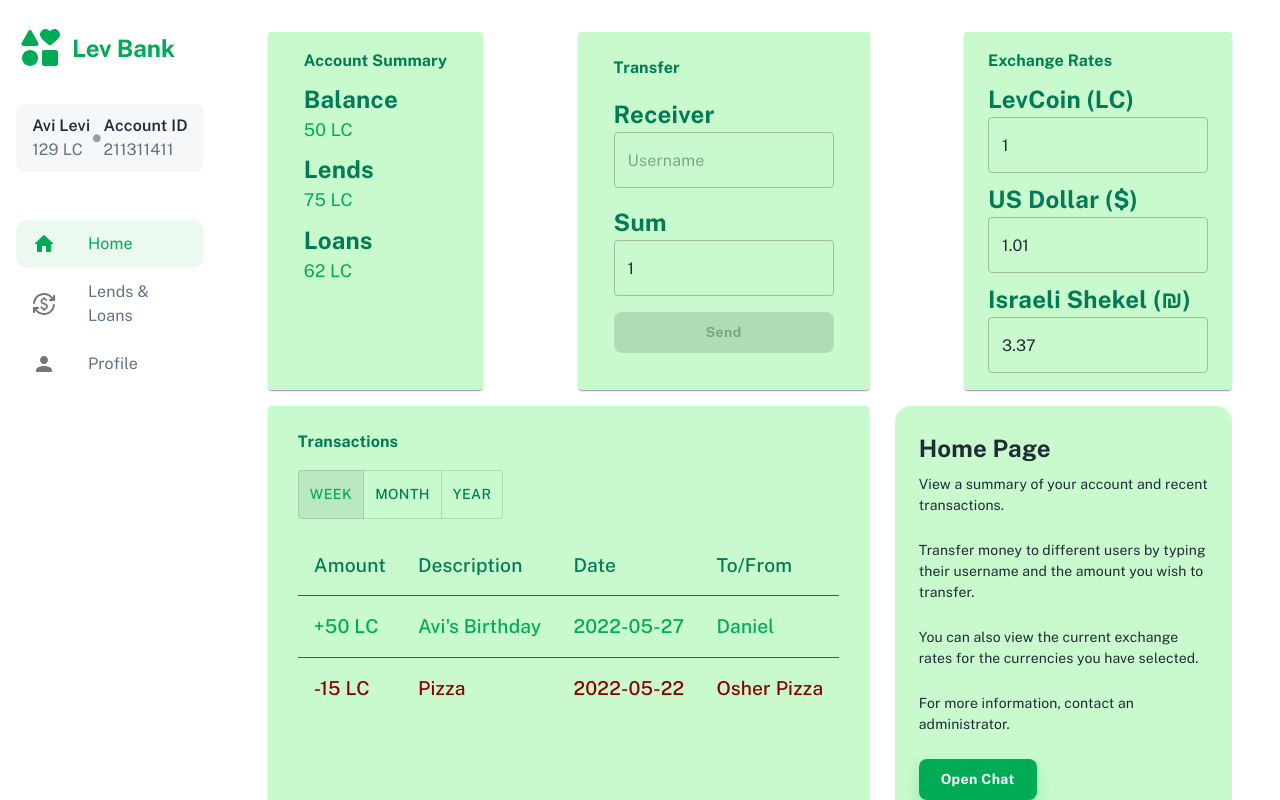
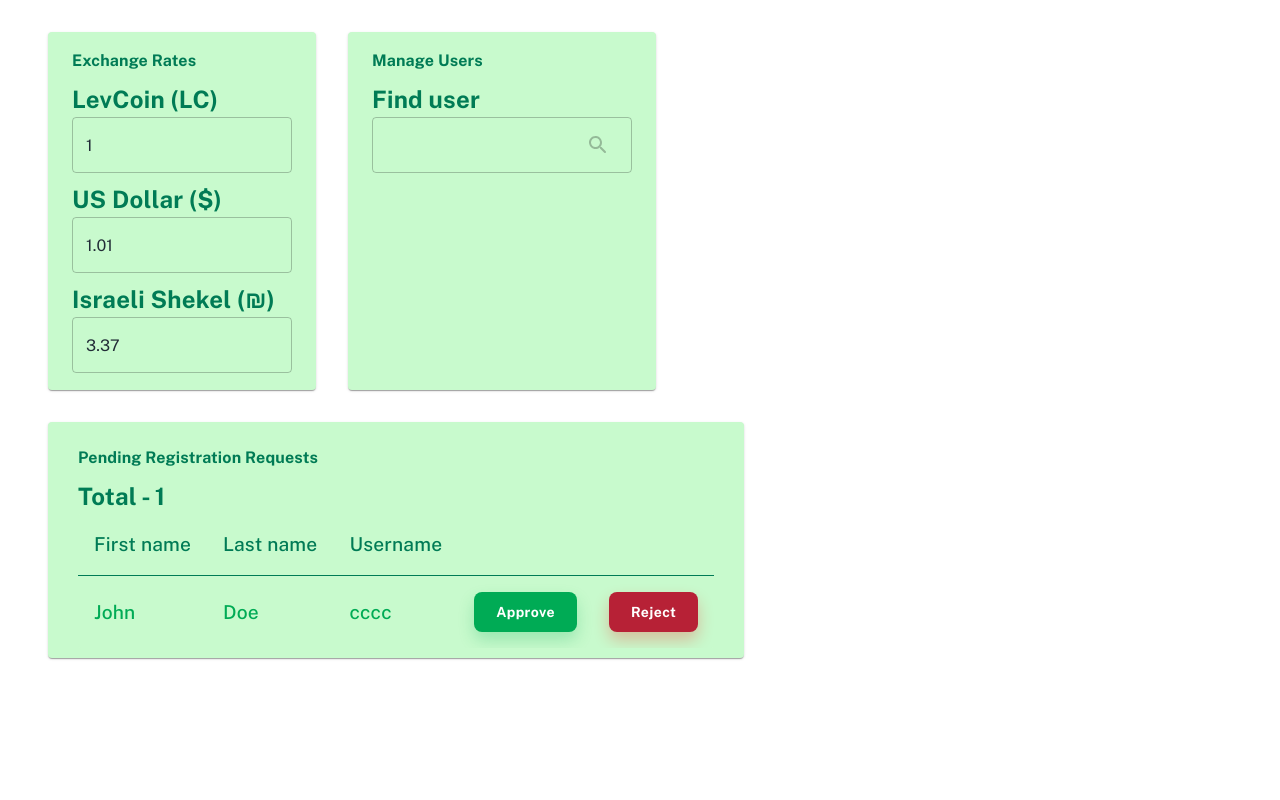
Before and after one commit to PCOffline/LevBank-frontend, a React (Create React App) app: page / in a window 1280 px wide. Built offline with nearby package versions, Linux system fonts and the light colour scheme.

Commit message:
feat: admin page

```diff
--- a/src/App.js
+++ b/src/App.js
@@ -99,7 +99,9 @@ const AppContainer = styled.div({
 
 const ChatContainer = styled(Box)(({ theme }) => ({}));
 
-export default function App() {
+export default function App(props) {
+  const { user } = props;
+
   const renderNav = (route, text, icon) => {
     return (
       <NavItem to={route}>
@@ -119,12 +121,12 @@ export default function App() {
           <ProfileContainer>
             <InfoContainer>
               <ProfileName>Avi Levi</ProfileName>
-              <ProfileBalance>129 LC</ProfileBalance>
+              <ProfileBalance>{user.balance} LC</ProfileBalance>
             </InfoContainer>
             <ProfileSeparator>•</ProfileSeparator>
             <InfoContainer>
-              <ProfileName>Account ID</ProfileName>
-              <ProfileBalance>211311411</ProfileBalance>
+              <ProfileName>Username</ProfileName>
+              <ProfileBalance>{user.username}</ProfileBalance>
             </InfoContainer>
           </ProfileContainer>
         </TopNav>
@@ -135,7 +137,6 @@ export default function App() {
           <CurrencyExchangeRoundedIcon />,
         )}
         {renderNav('/profile', 'Profile', <PersonRoundedIcon />)}
-        <ChatContainer></ChatContainer>
       </NavBar>
       <Outlet />
     </AppContainer>
--- /dev/null
+++ b/src/components/pages/Admin/index.js
@@ -0,0 +1,72 @@
+import { useState } from 'react';
+import { Box, Card, OutlinedInput, Typography } from '@mui/material';
+import Table from '../../common/Table';
+import styled from '@emotion/styled';
+import Exchange from '../Home/Exchange';
+import UserSearch from './UserSearch';
+
+const Container = styled(Box)(({ theme }) => ({
+  display: 'flex',
+  flexWrap: 'wrap',
+  padding: '2rem 3rem',
+  gap: '2rem',
+}));
+
+const StyledExchange = styled(Exchange)(({ theme }) => ({
+  height: 'auto',
+}));
+
+const Requests = styled(Card)(({ theme }) => ({
+  width: 'fit-content',
+  maxHeight: '50%',
+  backgroundColor: theme.palette.background.paper,
+  padding: '24px 30px 10px 30px',
+}));
+
+const Title = styled(Typography)(({ theme }) => ({
+  fontWeight: 'bold',
+  fontSize: '1rem',
+  color: theme.palette.primary.dark,
+}));
+
+const SubTitle = styled(Typography)(({ theme }) => ({
+  fontWeight: 'bold',
+  fontSize: '1.5rem',
+  color: theme.palette.primary.dark,
+  margin: '8px 0px 0px',
+}));
+
+const Text = styled(Typography)(({ theme }) => ({
+  fontSize: '1.1rem',
+  color: theme.palette.primary.main,
+}));
+
+const requestFields = [
+  { key: 'firstName', name: 'First name' },
+  { key: 'lastName', name: 'Last name' },
+  { key: 'username', name: 'Username' },
+];
+const requestButtons = [
+  { text: 'Approve', onClick: (row, index, button) => console.log('Approved', row) },
+  { text: 'Reject', negative: true, onClick: () => console.log('Rejected') },
+];
+
+export default function Admin (props) {
+  const { user } = props;
+
+  return (
+    <Container>
+      <StyledExchange />
+      <UserSearch />
+      <Requests>
+        <Title>Pending Registration Requests</Title>
+        <SubTitle>Total - {user.pendingRequests.length}</SubTitle>
+        <Table
+          fields={requestFields}
+          buttons={requestButtons}
+          data={user.pendingRequests}
+        />
+      </Requests>
+    </Container>
+  );
+}
--- a/src/index.jsx
+++ b/src/index.jsx
@@ -8,6 +8,7 @@ import Home from './components/pages/Home';
 import SignUp from './components/pages/SignUp';
 import Login from './components/pages/Login';
 import LendsAndLoans from './components/pages/LendsAndLoans';
+import Admin from './components/pages/Admin';
 import { createTheme, ThemeProvider } from '@mui/material';
 
 const mockTransactions = [
@@ -134,8 +135,15 @@ const mockLoans = [{
   from: 'Itay',
 }];
 
-let user = { type: 'user', accountId: '211311411', balance: 50, firstName: 'Avi', lastName: 'Ron', lends: mockLends, loans: mockLoans, transactions: mockTransactions };
-let adminUser = { type: 'admin', pendingRequests: [] }
+const mockRequests = [{
+  username: 'cccc',
+  firstName: 'John',
+  lastName: 'Doe',
+}];
+
+let regularUser = { type: 'user', username: 'aviron3', balance: 50, firstName: 'Avi', lastName: 'Ron', lends: mockLends, loans: mockLoans, transactions: mockTransactions };
+let adminUser = { type: 'admin', pendingRequests: mockRequests, username: 'admin1' };
+const user = adminUser;
 
 const theme = createTheme({
   palette: {
@@ -180,12 +188,21 @@ root.render(
         <Routes>
           <Route path='/signup' element={<SignUp />} />
           <Route path='/login' element={<Login />} />
-          <Route path='/' element={<App />}>
-            <Route index element={<Home user={user} />} />
-            <Route path='transactions' element={<p>Hi</p>}  />
-            <Route path='lends-and-loans' element={<LendsAndLoans user={user} currency='LC' />} />
-            <Route path='profile' element={<Profile user={user} />} />
-          </Route>
+          {user.type === 'user' && (
+            <Route path='/' element={<App user={user} />}>
+              <Route index element={<Home user={user} />} />
+              <Route path='transactions' element={<p>Hi</p>} />
+              <Route
+                path='lends-and-loans'
+                element={<LendsAndLoans user={user} currency='LC' />}
+              />
+              <Route path='profile' element={<Profile user={user} />} />
+            </Route>
+          )}
+          {/* // TODO: Actual user logic */}
+          {user.type === 'admin' && (
+            <Route path='/' element={<Admin user={user} />} index />
+          )}
         </Routes>
       </BrowserRouter>
     </ThemeProvider>
```
